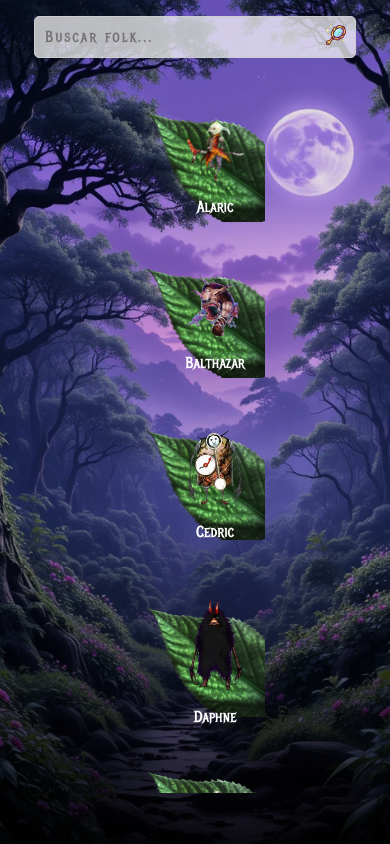
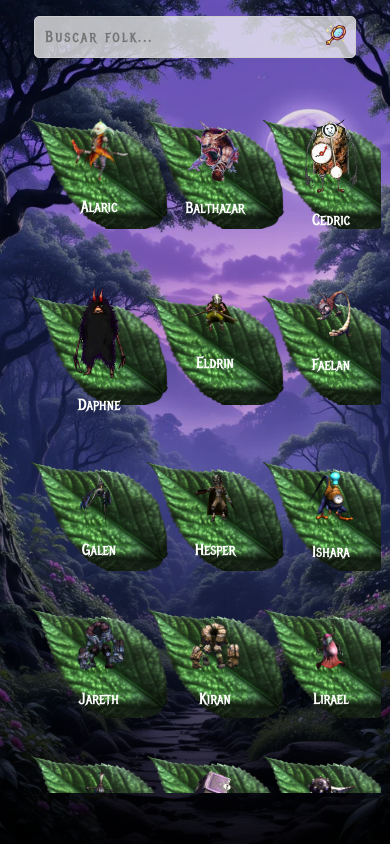
Before and after one commit to IsraelAnayaGT/FolklorePage, a React (Vite) app: page /Home in a window 390 px wide. Built offline with nearby package versions, Linux system fonts and the light colour scheme.

Commit message:
Prueba de cambio en un estilo

```diff
--- a/src/components/StartView/startview.css
+++ b/src/components/StartView/startview.css
@@ -113,9 +113,9 @@
 /* En pantallas más pequeñas (móviles en modo retrato) */
 @media (max-width: 480px) {
   /* Cambiar el grid a una sola columna */
-  .container__content {
+  /* .container__content {
     grid-template-columns: auto;
-  }
+  } */
 
   /* Reducir más el tamaño de la imagen de los "folks" */
   .folk-image {
```
